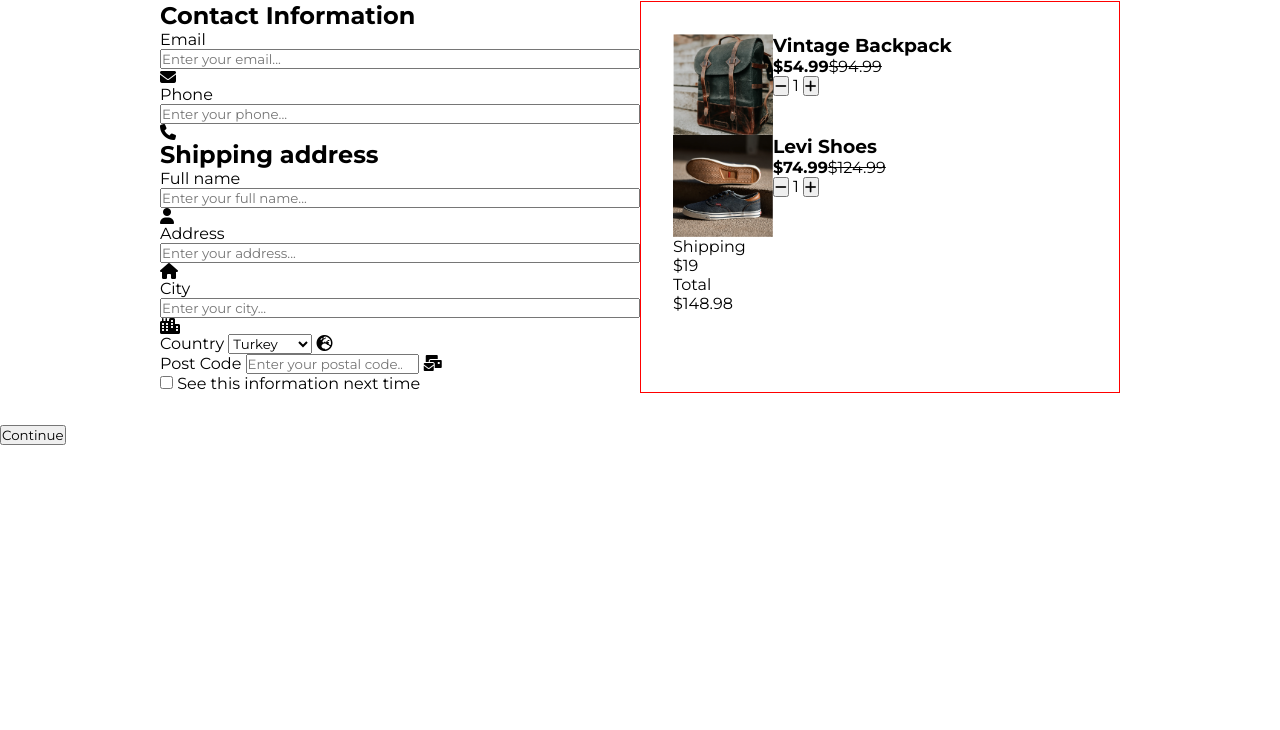
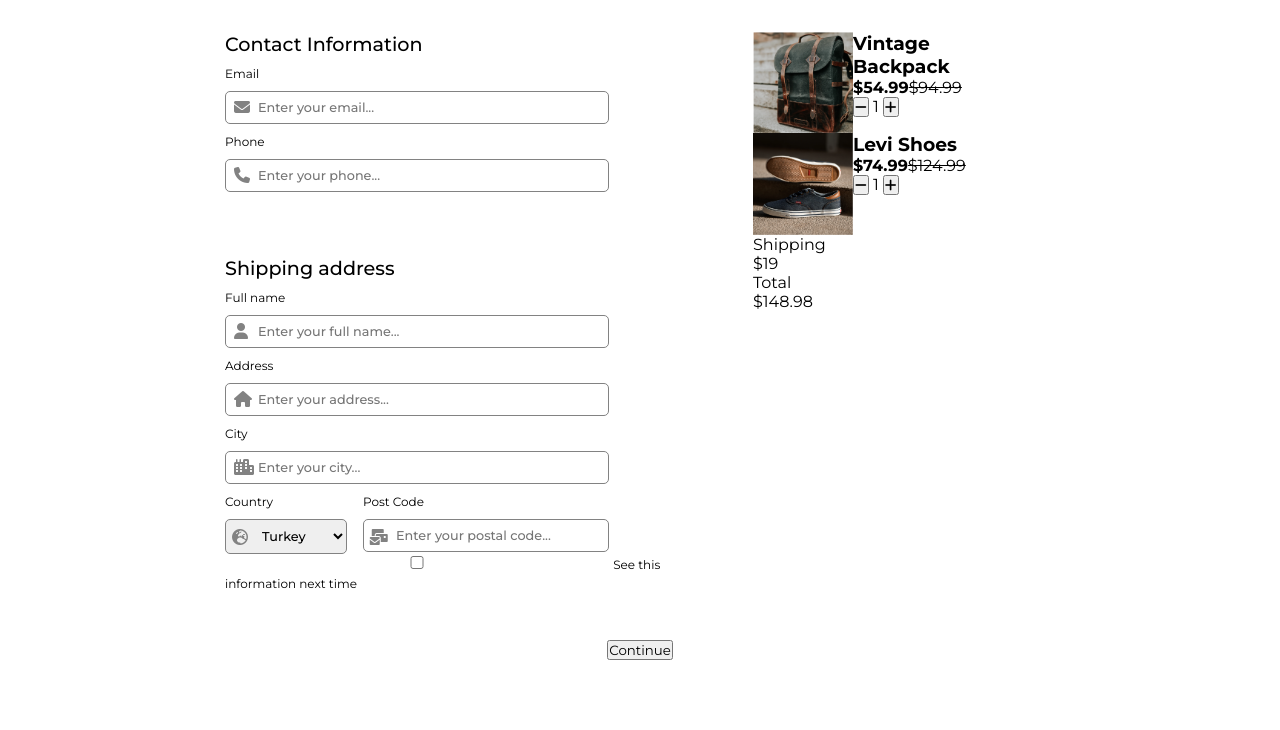
Before and after one commit to 0xkiichiro/check-out-form, a plain HTML site: page index.html in a window 1280 px wide. Shown: the part 70-800 px from the top of the page. Drawn offline with Linux system fonts and the light colour scheme.

Commit message:
form area finished

```diff
--- a/index.html
+++ b/index.html
@@ -18,32 +18,42 @@
     <main class="container">
       <form action="method" class="form">
         <h2>Contact Information</h2>
-
         <label for="email">Email</label>
+        <div class="input">
           <input type="email" id="email" placeholder="Enter your email..." />
           <i class="fa-solid fa-envelope"></i>
+        </div>
 
         <label for="phone">Phone</label>
+        <div class="input">
           <input type="tel" id="phone" placeholder="Enter your phone..." />
           <i class="fa-solid fa-phone"></i>
+        </div>
 
-        <h2>Shipping address</h2>
+        <h2 class="br">Shipping address</h2>
 
         <label for="full">Full name</label>
+        <div class="input">
           <input type="text" id="full" placeholder="Enter your full name..." />
           <i class="fa-solid fa-user"></i>
+        </div>
 
         <label for="address">Address</label>
+        <div class="input">
           <input type="text" id="address" placeholder="Enter your address..." />
           <i class="fa-solid fa-house"></i>
+        </div>
 
         <label for="city">City</label>
+        <div class="input">
           <input type="text" id="city" placeholder="Enter your city..." />
           <i class="fa-solid fa-city"></i>
+        </div>
 
         <div class="country-post">
           <div class="country">
             <label for="country">Country</label>
+            <div class="cp-input-1">
               <select name="country" id="country">
                 <option value="turkey">Turkey</option>
                 <option value="germany">Germany</option>
@@ -53,14 +63,17 @@
               </select>
               <i class="fa-solid fa-earth-europe"></i>
             </div>
+          </div>
           <div class="post">
             <label for="post">Post Code</label>
+            <div class="cp-input-2">
               <input
                 type="number"
                 id="post"
                 placeholder="Enter your postal code..."
               />
               <i class="fa-solid fa-envelopes-bulk"></i>
+            </div>
           </div>
         </div>
         <div class="next-time">
--- a/style.css
+++ b/style.css
@@ -7,10 +7,17 @@
   font-family: "Montserrat", sans-serif;
 }
 
+header h1 {
+  text-align: center;
+  margin-top: 15px;
+  font-weight: 600;
+}
+
 .container {
   display: grid;
-  grid-template-columns: 1fr 1fr;
-  width: 75%;
+  grid-template-columns: 480px 350px;
+  justify-content: center;
+  padding: 1rem;
   margin: 2rem auto;
 }
 
@@ -19,9 +26,22 @@ form {
   flex-direction: column;
 }
 
+.form h2 {
+  font-size: 1.2rem;
+  font-weight: 500;
+}
+
+.form label {
+  font-size: 12px;
+  margin: 10px 0;
+}
+
+.form icon {
+  display: inline;
+}
+
 .products {
-  padding: 2rem;
-  border: 1px solid red;
+  padding: 0 3rem;
 }
 
 .product {
@@ -31,3 +51,68 @@ form {
 .product img {
   width: 100px;
 }
+
+.country-post {
+  display: flex;
+}
+
+.country,
+.post {
+  display: flex;
+  flex-direction: column;
+}
+
+.post {
+  margin-left: 1rem;
+  width: 64%;
+}
+
+.form input {
+  padding: 0.5rem;
+  width: 80%;
+  padding-left: 2rem;
+  border-radius: 5px;
+  border: 1px solid #828282;
+  font-size: 0.8rem;
+  font-weight: 500;
+}
+
+.input {
+  position: relative;
+}
+
+.input i {
+  position: absolute;
+  transform: translate(-375px, 8px);
+  color: #828282;
+}
+
+.br {
+  margin-top: 4rem;
+}
+
+select {
+  padding: 00.5rem;
+  padding-left: 2rem;
+  border-radius: 5px;
+  border: 1px solid #828282;
+  font-size: 0.8rem;
+  font-weight: 500;
+}
+
+.cp-input-1 i {
+  position: absolute;
+  transform: translate(-115px, 10px);
+  color: #828282;
+}
+
+.cp-input-2 i {
+  position: absolute;
+  transform: translate(-240px, 10px);
+  color: #828282;
+}
+
+.continue {
+  display: block;
+  margin: 0 auto;
+}
```
Lines whose indentation alone changed are shown as unchanged.
